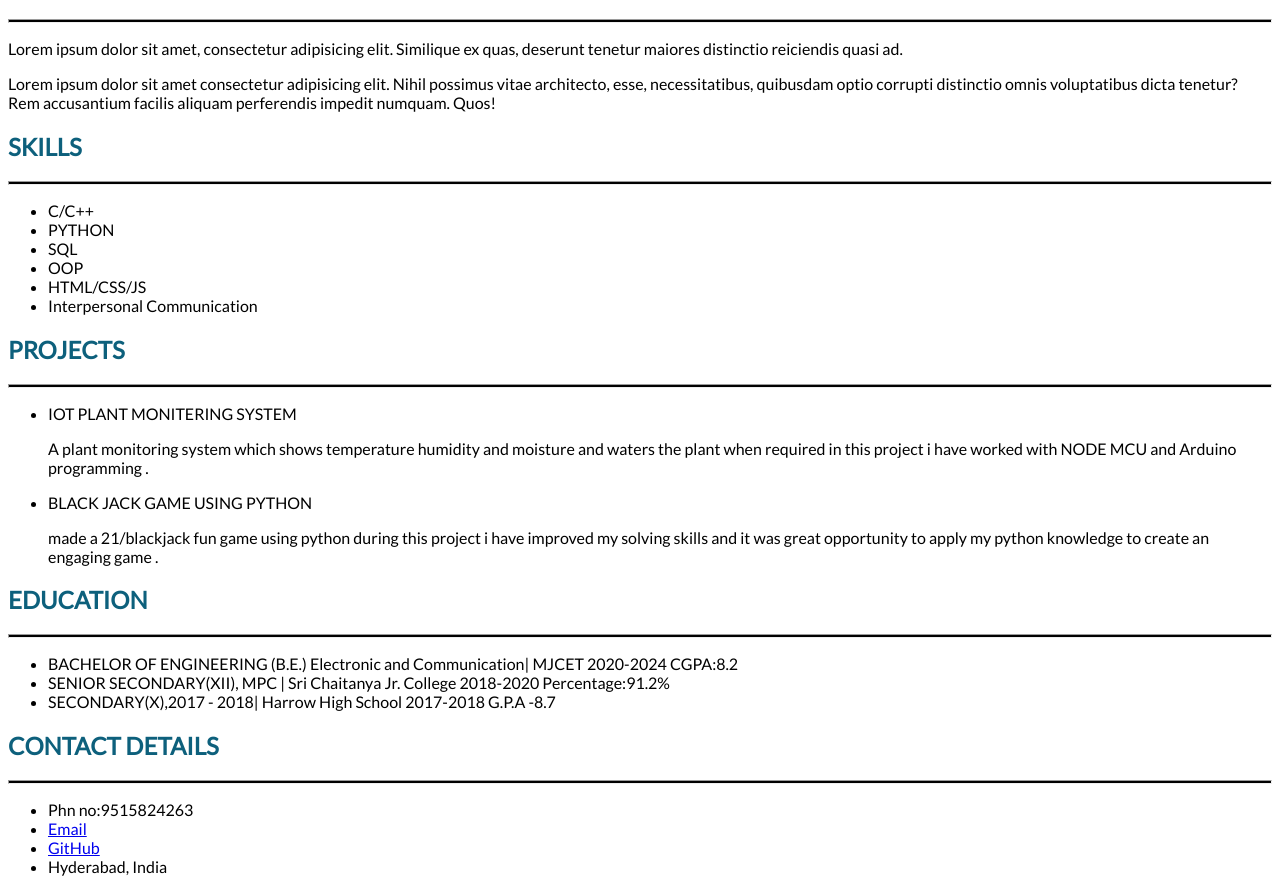
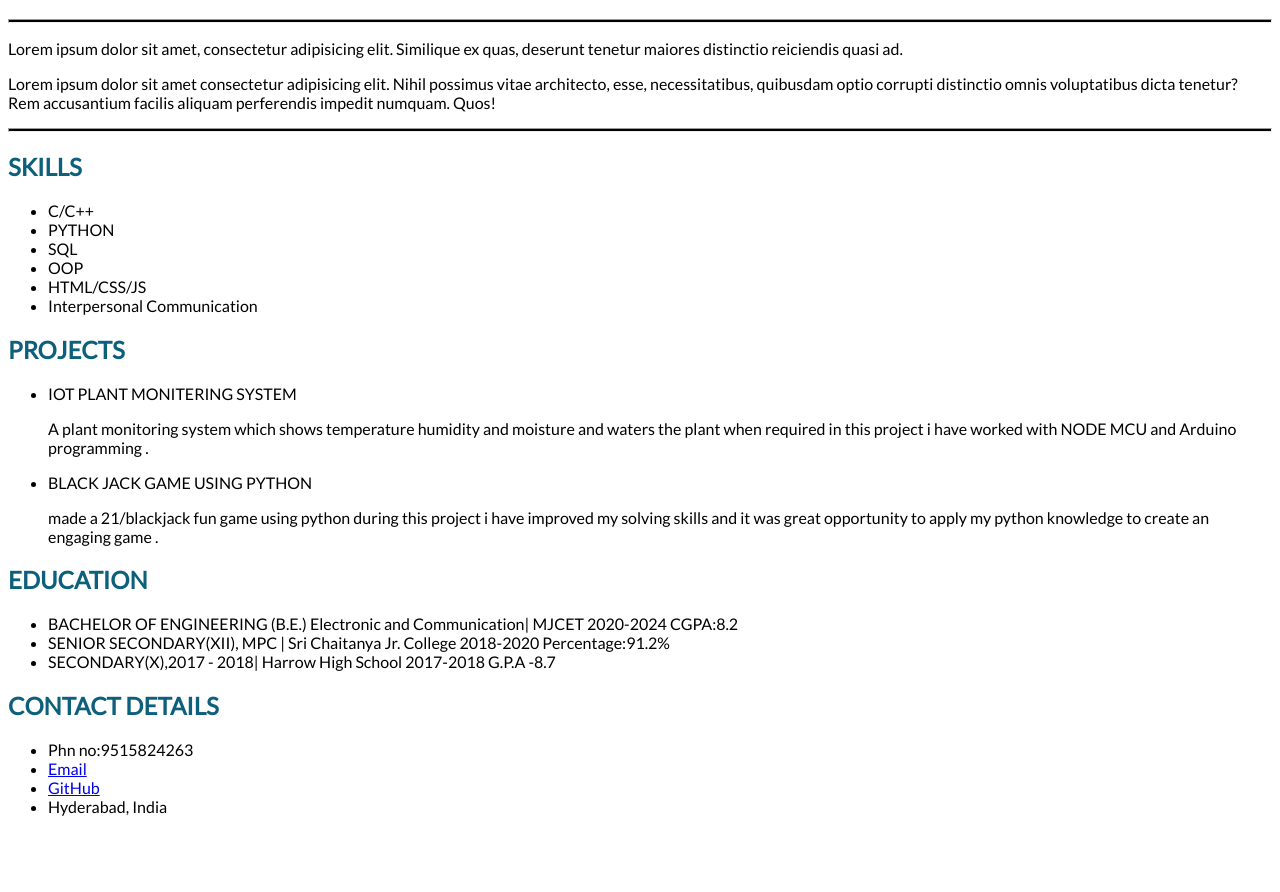
Before and after one commit to ahmedbilal-7191/htmlandcss_session2, a plain HTML site: page index.html in a window 1280 px wide. Shown: the part 63-955 px from the top of the page. After the commit the page ends 895 px from the top, so only its background shows below. Drawn offline with Linux system fonts and the light colour scheme.

Commit message:
Update index.html

```diff
--- a/index.html
+++ b/index.html
@@ -14,6 +14,10 @@
 </head>
 
 <body>
+    <div class="container">
+
+        <div class="hea">
+
             <h1 class="headings">Mohd Bilal Ahmed</h1>
             <hr>
             <P>Lorem ipsum dolor sit amet, consectetur adipisicing elit.
@@ -23,9 +27,10 @@
             <p>Lorem ipsum dolor sit amet consectetur adipisicing elit. Nihil possimus vitae architecto, esse, necessitatibus,
                 quibusdam optio corrupti distinctio omnis voluptatibus dicta tenetur? Rem accusantium facilis aliquam
                 perferendis impedit numquam. Quos!</p>
+        </div>
 
+        <hr>
         <h2 class="headings">SKILLS</h2>
-    <hr>
         <ul>
             <li>C/C++</li>
             <li>PYTHON</li>
@@ -35,7 +40,7 @@
             <li>Interpersonal Communication</li>
         </ul>
         <h2 class="headings">PROJECTS</h2>
-    <hr>
+
         <ul>
             <li>IOT PLANT MONITERING SYSTEM</li>
             <P>A plant monitoring system which shows temperature humidity and moisture and waters the plant when required
@@ -45,7 +50,7 @@
                 great opportunity to apply my python knowledge to create an engaging game .</p>
         </ul>
         <h2 class="headings">EDUCATION</h2>
-    <hr>
+
         <ul>
             <li>BACHELOR OF ENGINEERING (B.E.) Electronic and Communication| MJCET
                 2020-2024
@@ -63,7 +68,6 @@
             </li>
         </ul>
         <h2 class="headings">CONTACT DETAILS</h2>
-    <hr>
         <p>
         <ul>
             <li>Phn no:<a>9515824263</a></li>
@@ -72,6 +76,7 @@
             <li>Hyderabad, India</li>
         </ul>
         </p>
+    </div>
 </body>
 
 </html>
```
Lines whose indentation alone changed are shown as unchanged.
